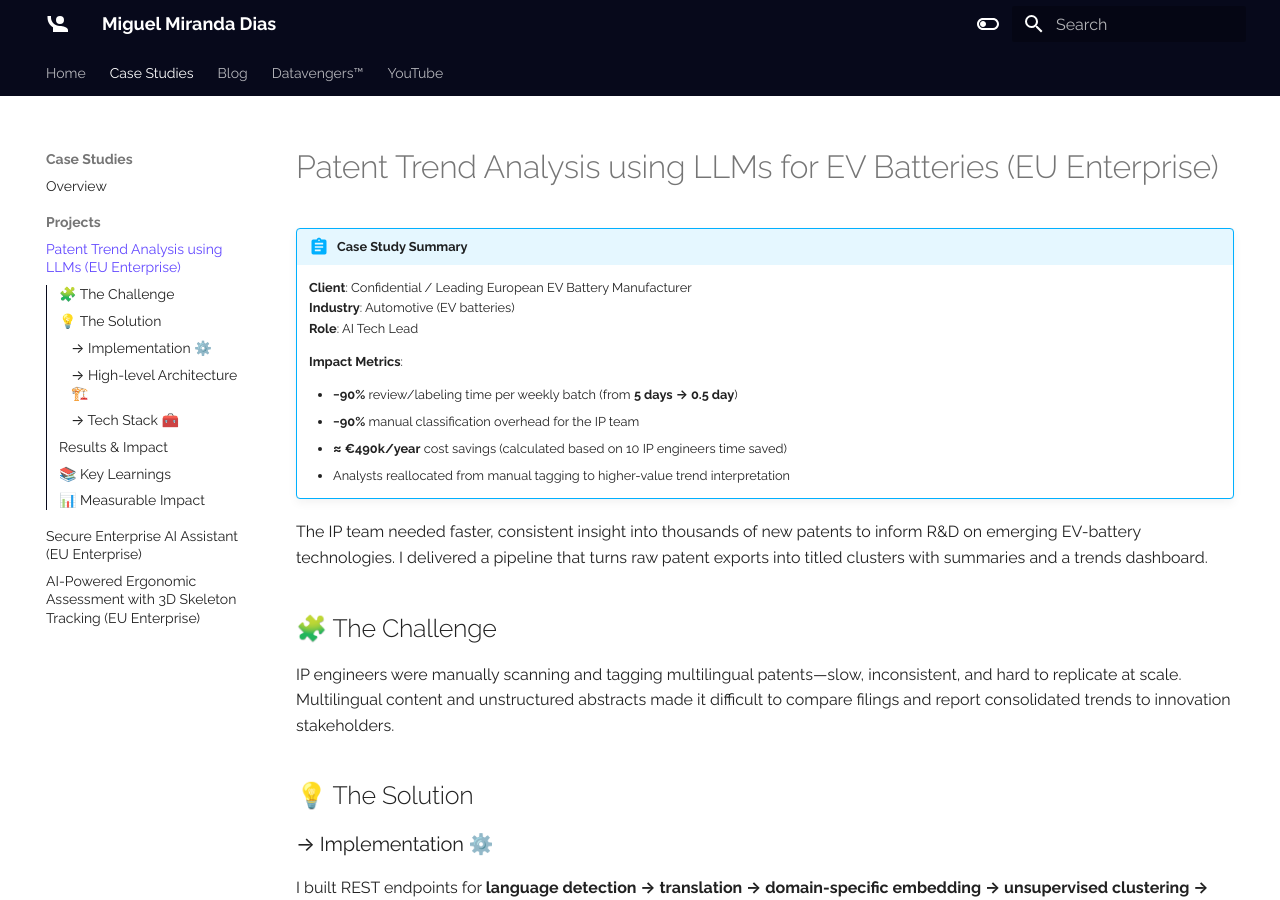
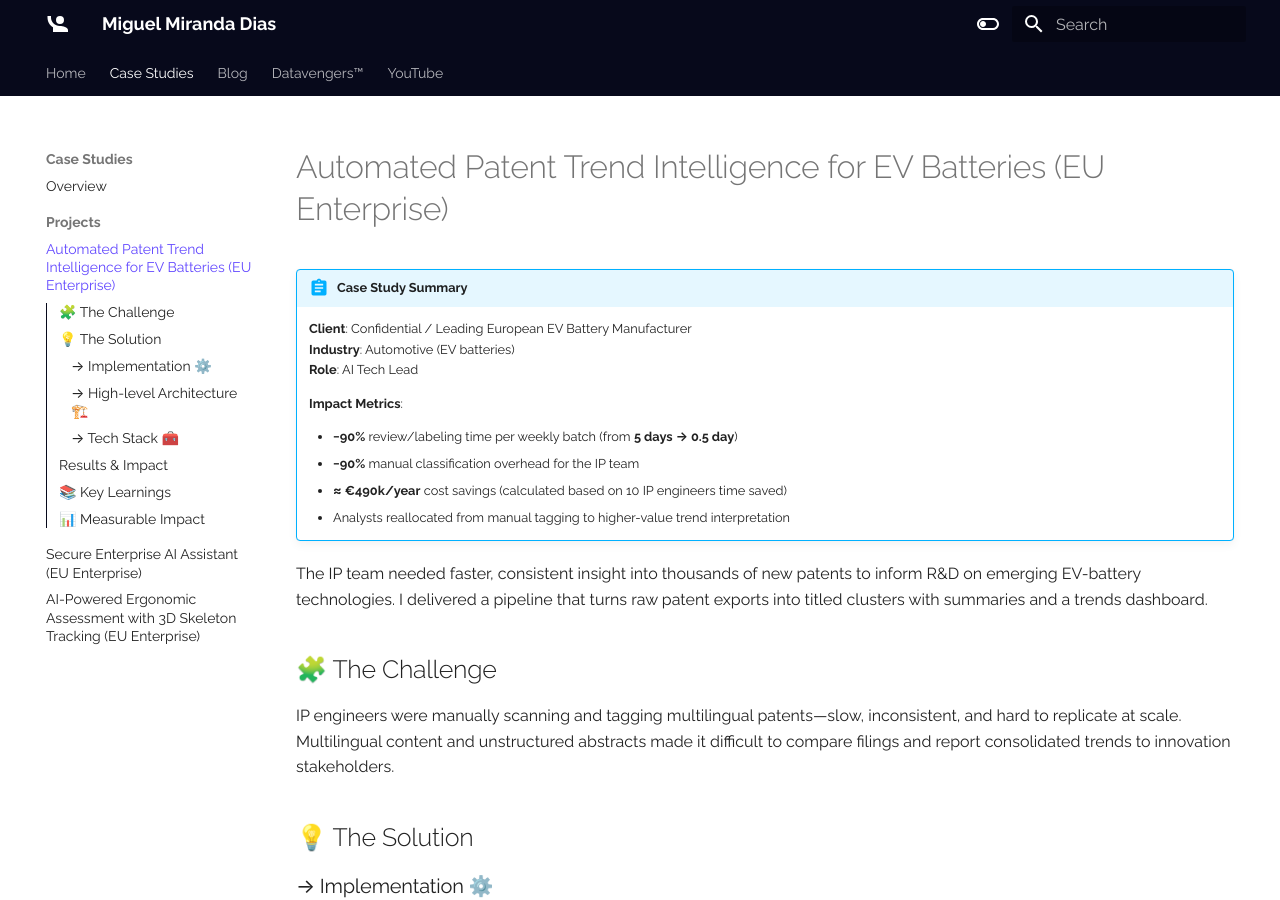
Before and after one commit to pandego/pandego.github.io, an MkDocs documentation site: the page built from docs/portfolio/projects/project-patent-trend-analytics.md, in a window 1280 px wide and 900 px high. Built offline with MkDocs 1.6.1 and Material for MkDocs 9.7.7, drawn with Linux system fonts in a browser that asks for light colours; some web fonts are replaced.

Commit message:
docs: update patent trend analytics project title for clarity and consistency

```diff
--- a/docs/portfolio/projects/project-patent-trend-analytics.md
+++ b/docs/portfolio/projects/project-patent-trend-analytics.md
@@ -1,9 +1,9 @@
 ---
-title: Patent Trend Analysis using LLMs (EU Enterprise)
+title: Automated Patent Trend Intelligence for EV Batteries (EU Enterprise)
 description: End-to-end AI pipeline for classifying, translating, clustering, and summarizing patent filings to surface EV-battery technology trends for IP and innovation teams.
 ---
 
-# Patent Trend Analysis using LLMs for EV Batteries (EU Enterprise)
+# Automated Patent Trend Intelligence for EV Batteries (EU Enterprise)
 
 !!! abstract "Case Study Summary"
     **Client**: Confidential / Leading European EV Battery Manufacturer
```
